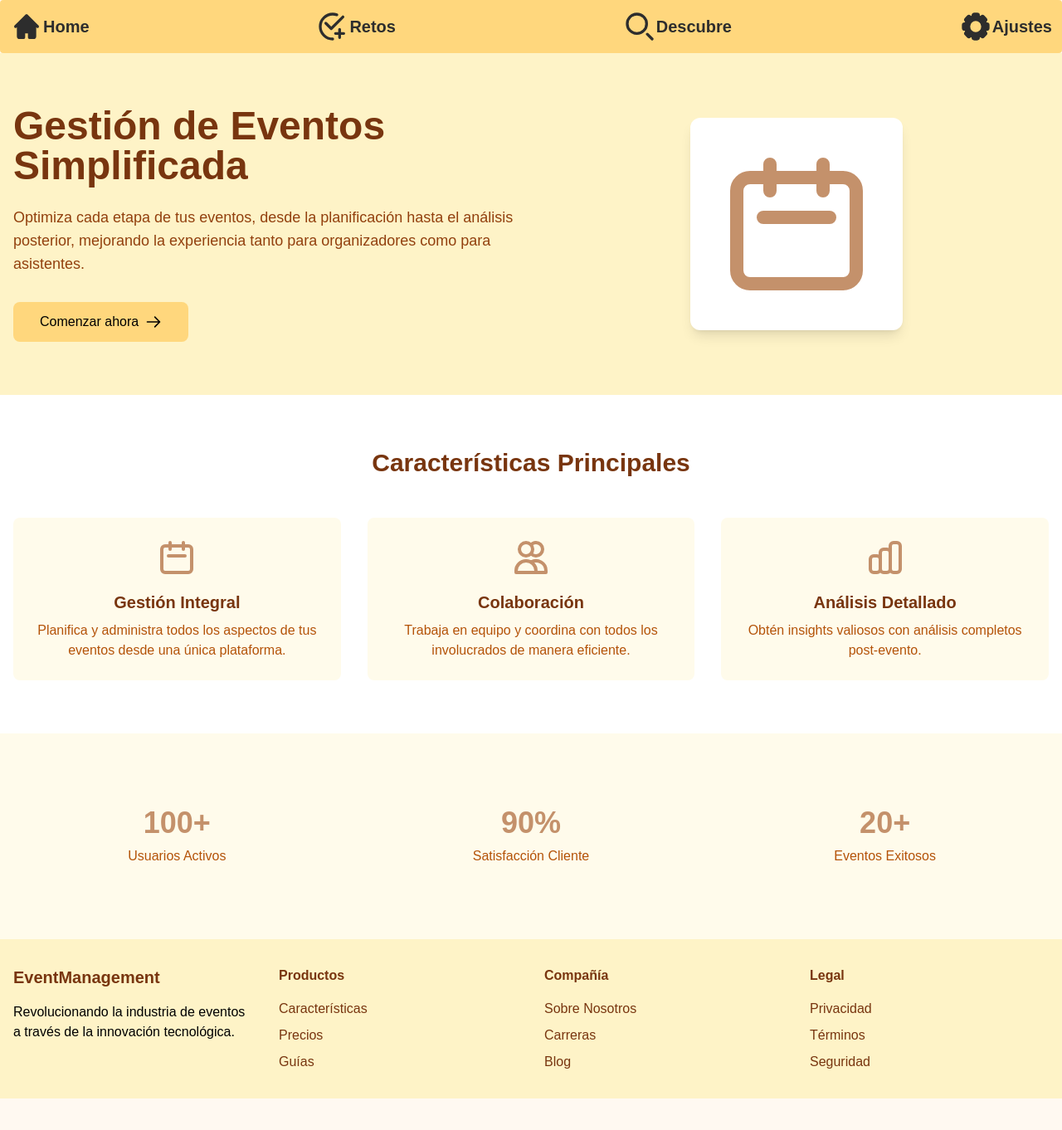
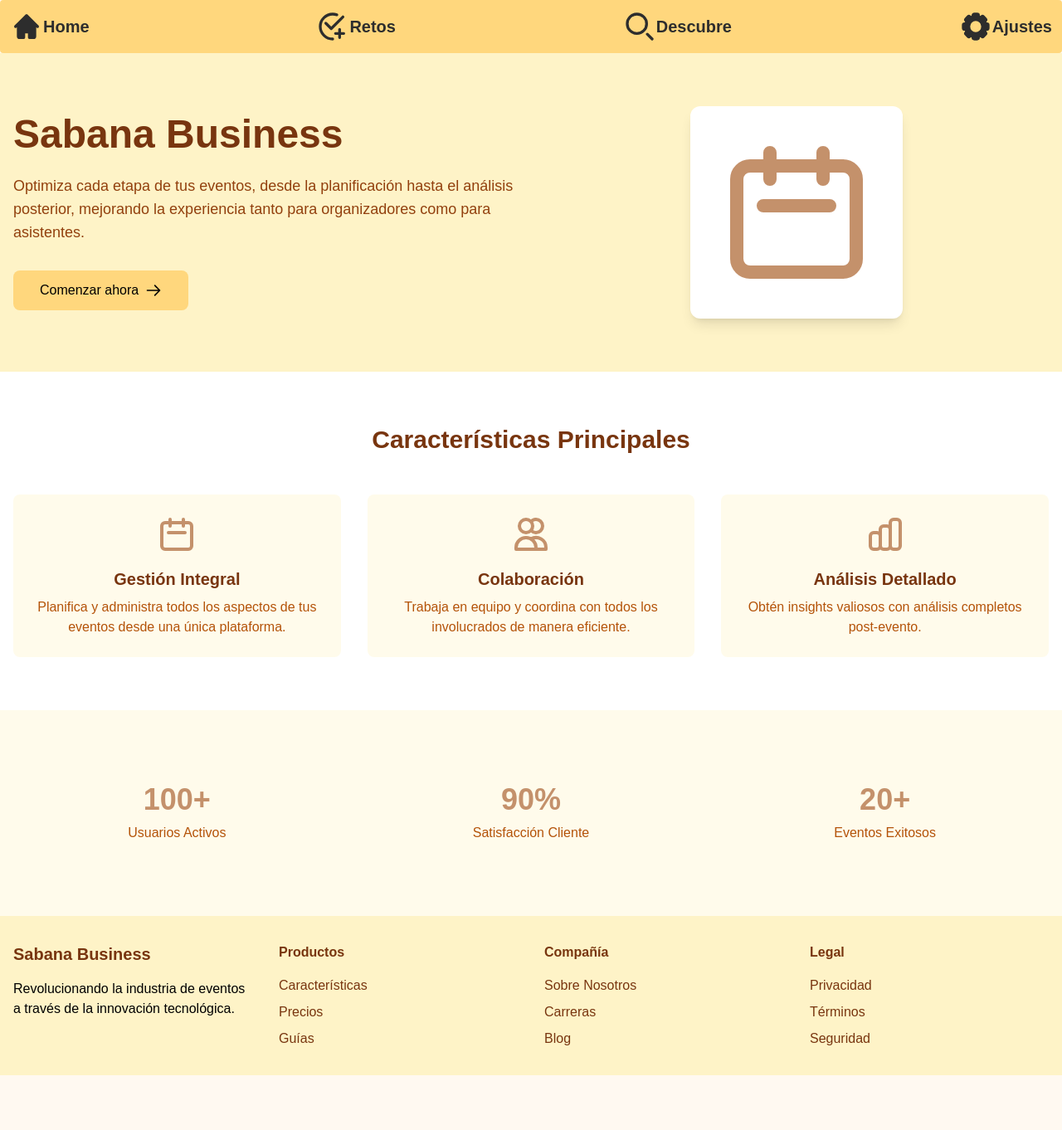
Before and after one commit to Sebas121230/EventsManagement, a Next.js app: page / in a window 1280 px wide. Shown: the top 1362 px of the page at 83% size. Built offline with nearby package versions, Linux system fonts and the light colour scheme.

Commit message:
Update(Marca_Corregida)

```diff
--- a/src/app/home/page.jsx
+++ b/src/app/home/page.jsx
@@ -114,7 +114,7 @@ export default function Home() {
   return (
     <div className="flex flex-col">
       <div className={styles.header}>
-        <h1 className={styles.h1}>Bienvenido a EventManagement</h1>
+        <h1 className={styles.h1}>Bienvenido a Sabana Business</h1>
         <div>
           <Image
             className={styles.imageLogo}
--- a/src/app/page.jsx
+++ b/src/app/page.jsx
@@ -9,7 +9,7 @@ const LandingPage = () => {
         <div className="grid md:grid-cols-2 gap-8 items-center">
           <div>
             <h1 className="text-4xl md:text-5xl font-bold text-amber-900 mb-6">
-              Gestión de Eventos Simplificada
+              Sabana Business
             </h1>
             <p className="text-lg text-amber-800 mb-8">
               Optimiza cada etapa de tus eventos, desde la planificación hasta el análisis posterior,
@@ -98,7 +98,7 @@ const LandingPage = () => {
         <div className="container mx-auto px-4">
           <div className="grid md:grid-cols-4 gap-8">
             <div>
-              <h3 className="text-xl font-bold mb-4">EventManagement</h3>
+              <h3 className="text-xl font-bold mb-4">Sabana Business</h3>
               <p className="text-black">
                 Revolucionando la industria de eventos a través de la innovación tecnológica.
               </p>
```
